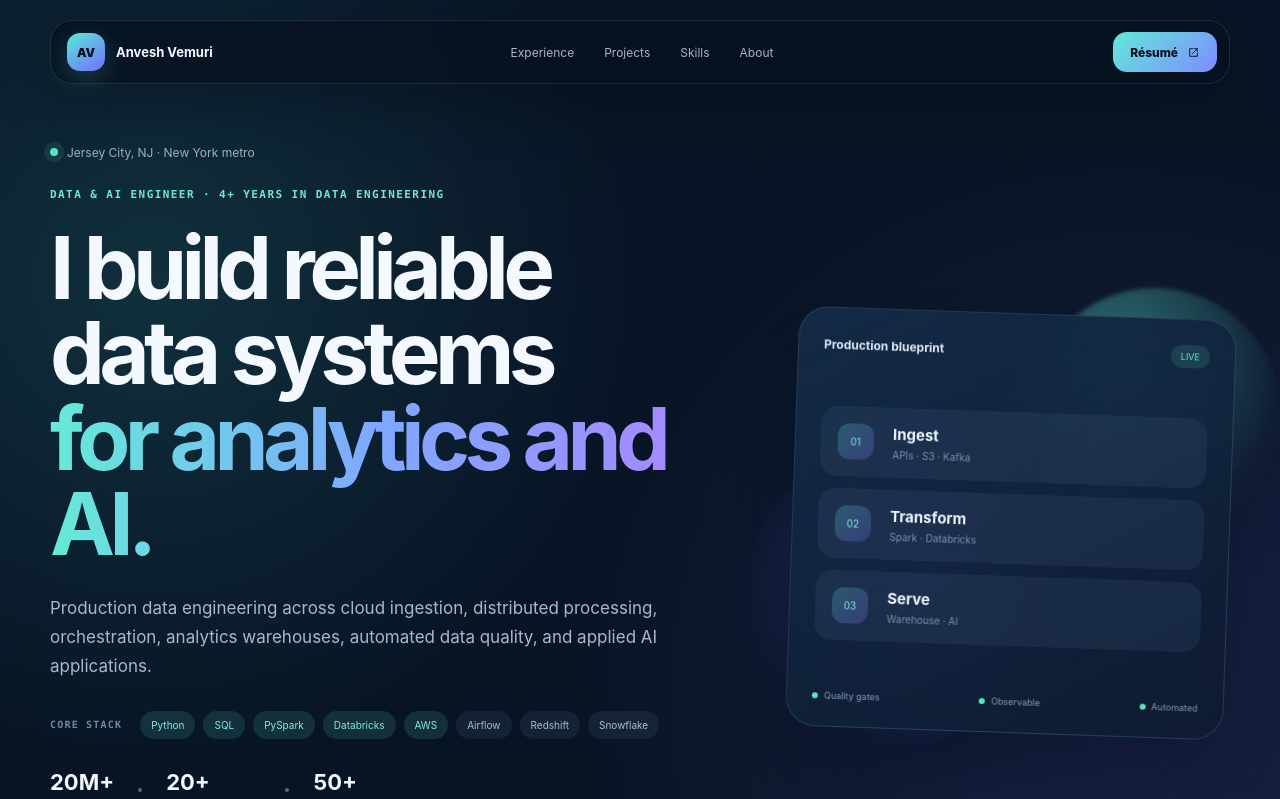
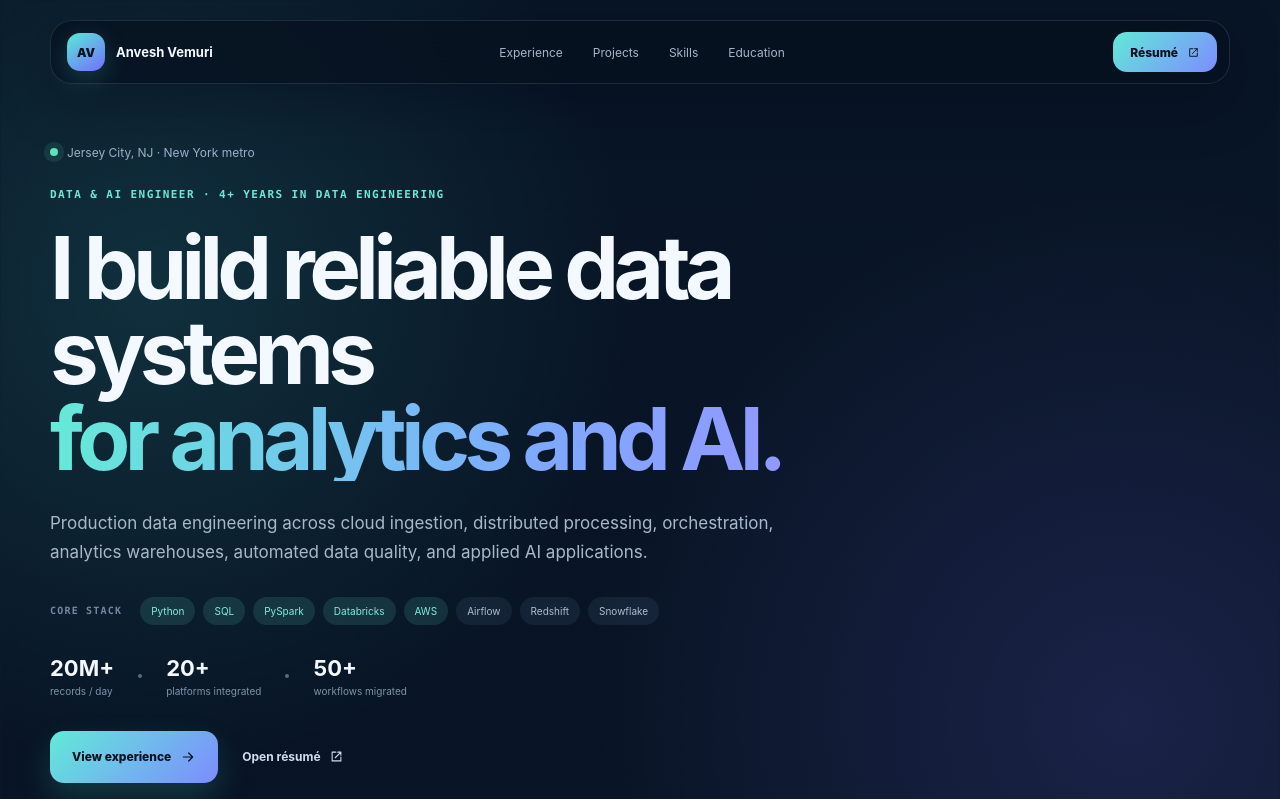
Before and after one commit to anveshsvemuri/anvesh-portfolio, a React (Vite) app: page / in a window 1280 px wide. Shown: the top 799 px of the page. Built offline with nearby package versions, Linux system fonts and the light colour scheme.

Commit message:
feat: separate education from professional credentials

```diff
--- a/src/App.css
+++ b/src/App.css
@@ -114,10 +114,11 @@
 }
 
 .hero-grid {
-  display: grid;
-  grid-template-columns: minmax(0, 1.16fr) minmax(360px, 0.84fr);
-  gap: clamp(45px, 7vw, 95px);
-  align-items: center;
+  display: block;
+}
+
+.hero-copy {
+  max-width: 1000px;
 }
 
 .availability,
@@ -148,7 +149,7 @@
 }
 
 .hero-copy h1 {
-  max-width: 760px;
+  max-width: 960px;
   margin: 24px 0 0;
   color: #f4f9ff;
   font-size: clamp(58px, 6.8vw, 92px);
@@ -165,7 +166,7 @@
 }
 
 .hero-lede {
-  max-width: 690px;
+  max-width: 760px;
   margin: 28px 0 0;
   color: #a8b8cb;
   font-size: 17px;
@@ -276,126 +277,6 @@
   font-weight: 700;
 }
 
-.hero-visual {
-  position: relative;
-  min-height: 520px;
-}
-
-.visual-orb {
-  position: absolute;
-  border-radius: 50%;
-  filter: blur(2px);
-}
-
-.visual-orb-one {
-  top: 30px;
-  right: -50px;
-  width: 250px;
-  height: 250px;
-  background: radial-gradient(circle at 35% 35%, rgba(93, 238, 217, 0.55), rgba(93, 238, 217, 0.02) 70%);
-}
-
-.visual-orb-two {
-  bottom: 30px;
-  left: -30px;
-  width: 300px;
-  height: 300px;
-  background: radial-gradient(circle at 60% 45%, rgba(119, 103, 255, 0.42), rgba(119, 103, 255, 0.02) 70%);
-}
-
-.blueprint-card {
-  position: absolute;
-  inset: 55px 0 45px 20px;
-  display: flex;
-  flex-direction: column;
-  padding: 25px;
-  border: 1px solid rgba(146, 194, 224, 0.16);
-  border-radius: 30px;
-  background: linear-gradient(150deg, rgba(19, 42, 70, 0.96), rgba(12, 25, 47, 0.9));
-  box-shadow: 0 36px 90px rgba(0, 8, 24, 0.45);
-  backdrop-filter: blur(24px);
-  transform: rotate(2deg);
-}
-
-.blueprint-header,
-.blueprint-footer {
-  display: flex;
-  align-items: center;
-  justify-content: space-between;
-}
-
-.blueprint-header > span {
-  color: #dce8f7;
-  font-size: 12px;
-  font-weight: 750;
-}
-
-.blueprint-header > i {
-  padding: 6px 10px;
-  border-radius: 999px;
-  background: rgba(89, 228, 190, 0.13);
-  color: #6de7c6;
-  font-size: 9px;
-  font-style: normal;
-  text-transform: uppercase;
-}
-
-.blueprint-flow {
-  display: grid;
-  gap: 12px;
-  margin: auto 0;
-}
-
-.blueprint-flow > div {
-  display: grid;
-  grid-template-columns: 42px 1fr;
-  gap: 4px 13px;
-  padding: 17px;
-  border-radius: 17px;
-  background: rgba(121, 157, 197, 0.09);
-}
-
-.blueprint-flow span {
-  grid-row: span 2;
-  display: grid;
-  width: 36px;
-  height: 36px;
-  place-items: center;
-  border-radius: 12px;
-  background: linear-gradient(135deg, rgba(92, 232, 211, 0.24), rgba(123, 107, 255, 0.26));
-  color: #7be8dc;
-  font-size: 10px;
-}
-
-.blueprint-flow strong {
-  color: #ecf5ff;
-  font-size: 15px;
-}
-
-.blueprint-flow small {
-  color: #7990aa;
-  font-size: 10px;
-}
-
-.blueprint-footer {
-  gap: 12px;
-  color: #8399b2;
-  font-size: 9px;
-}
-
-.blueprint-footer span {
-  display: flex;
-  gap: 6px;
-  align-items: center;
-}
-
-.blueprint-footer i {
-  width: 6px;
-  height: 6px;
-  border-radius: 50%;
-  background: #5ce4bd;
-}
-
 .section-block {
   padding-top: 115px;
   padding-bottom: 35px;
@@ -466,8 +347,7 @@
 
 .experience-meta > span,
 .skill-number,
-.project-topline > span:first-child,
-.foundation-row > span {
+.project-topline > span:first-child {
   color: #58dfd0;
   font-family: ui-monospace, SFMono-Regular, Menlo, monospace;
   font-size: 10px;
@@ -750,76 +630,140 @@
   font-style: normal;
 }
 
-.about-grid {
+.education-grid,
+.credential-grid {
   display: grid;
-  grid-template-columns: 1.05fr 0.95fr;
-  gap: 24px;
+  grid-template-columns: repeat(2, 1fr);
+  gap: 18px;
 }
 
-.about-statement,
-.foundation-list {
-  padding: 36px;
+.education-card {
+  min-height: 280px;
+  padding: clamp(28px, 4vw, 44px);
   border-radius: 28px;
-  background: rgba(18, 40, 67, 0.72);
+  background: linear-gradient(145deg, rgba(24, 57, 87, 0.92), rgba(18, 39, 68, 0.78));
 }
 
-.about-statement p {
-  margin: 0;
-  color: #b1c1d4;
-  font-size: clamp(19px, 2.3vw, 29px);
-  line-height: 1.45;
-  letter-spacing: -0.03em;
+.education-card:first-child {
+  background:
+    radial-gradient(circle at 90% 10%, rgba(116, 105, 255, 0.3), transparent 17rem),
+    linear-gradient(145deg, rgba(27, 66, 93, 0.95), rgba(19, 42, 76, 0.88));
 }
 
-.about-statement p + p {
-  margin-top: 24px;
-  color: #8398b0;
-  font-size: 14px;
-  line-height: 1.7;
-  letter-spacing: 0;
+.education-card-top {
+  display: flex;
+  justify-content: space-between;
+  align-items: center;
 }
 
-.about-statement strong {
-  color: #73e7d7;
+.education-card-top span,
+.credential-card > span {
+  color: #6fe5d6;
+  font-family: ui-monospace, SFMono-Regular, Menlo, monospace;
+  font-size: 10px;
+  font-weight: 700;
+  letter-spacing: 0.1em;
+  text-transform: uppercase;
 }
 
-.foundation-list {
+.education-card-top i {
   display: grid;
-  gap: 12px;
+  width: 50px;
+  height: 50px;
+  place-items: center;
+  border-radius: 16px;
+  background: rgba(101, 233, 215, 0.12);
+  color: #86ede0;
+  font-size: 12px;
+  font-style: normal;
+  font-weight: 800;
 }
 
-.foundation-row {
-  display: grid;
-  grid-template-columns: 35px 1fr;
-  gap: 13px;
-  align-items: center;
-  padding: 20px;
-  border-radius: 18px;
-  background: rgba(109, 143, 184, 0.08);
+.education-card h3 {
+  max-width: 470px;
+  margin: 60px 0 0;
+  color: #eef5ff;
+  font-size: clamp(24px, 3vw, 36px);
+  line-height: 1.08;
+  letter-spacing: -0.045em;
 }
 
-.foundation-row p,
-.foundation-row h3,
-.foundation-row small {
+.education-card p,
+.education-card small,
+.credential-card p,
+.credential-card small,
+.credentials-heading p {
   margin: 0;
 }
 
-.foundation-row p {
-  color: #66dfd1;
-  font-size: 9px;
-  text-transform: uppercase;
+.education-card p {
+  margin-top: 20px;
+  color: #b2c5da;
+  font-size: 14px;
+  font-weight: 650;
 }
 
-.foundation-row h3 {
-  margin-top: 6px;
-  color: #e4edf8;
-  font-size: 15px;
+.education-card small {
+  display: block;
+  margin-top: 7px;
+  color: #7f96b0;
+  font-size: 11px;
 }
 
-.foundation-row small {
-  display: block;
-  margin-top: 5px;
-  color: #8095ad;
+.credentials-section {
+  display: grid;
+  grid-template-columns: 0.72fr 1.28fr;
+  gap: 28px;
+  align-items: start;
+  margin-top: 54px;
+  padding: 34px;
+  border-radius: 28px;
+  background: rgba(12, 29, 52, 0.62);
+}
+
+.credentials-heading h3 {
+  margin: 22px 0 0;
+  color: #edf5ff;
+  font-size: 28px;
+  letter-spacing: -0.04em;
+}
+
+.credentials-heading p {
+  max-width: 310px;
+  margin-top: 12px;
+  color: #8297af;
+  font-size: 12px;
+  line-height: 1.65;
+}
+
+.credential-card {
+  position: relative;
+  min-height: 180px;
+  padding: 26px;
+  border-radius: 21px;
+  background: rgba(78, 112, 152, 0.11);
+}
+
+.credential-card h4 {
+  max-width: 330px;
+  margin: 42px 0 0;
+  color: #e8f0fa;
+  font-size: 19px;
+  line-height: 1.2;
+  letter-spacing: -0.025em;
+}
+
+.credential-card p {
+  margin-top: 12px;
+  color: #9db1c8;
+  font-size: 12px;
+}
+
+.credential-card small {
+  position: absolute;
+  top: 25px;
+  right: 25px;
+  color: #7088a3;
   font-size: 10px;
 }
 
@@ -913,10 +857,7 @@
 }
 
 @media (max-width: 1050px) {
-  .hero-grid { grid-template-columns: 1fr; }
   .hero-copy { max-width: 830px; }
-  .hero-visual { min-height: 430px; }
-  .blueprint-card { inset: 20px 8%; }
   .experience-row { grid-template-columns: 230px 1fr; gap: 28px; }
   .project-case { grid-template-columns: 1fr; }
   .project-copy { min-height: 390px; }
@@ -975,7 +916,7 @@
   .mobile-menu a span { color: #62e4d3; font-size: 9px; }
   .section-heading,
   .experience-row,
-  .about-grid { grid-template-columns: 1fr; }
+  .credentials-section { grid-template-columns: 1fr; }
   .section-heading { gap: 20px; }
   .highlight-grid,
   .skills-grid { grid-template-columns: 1fr; }
@@ -991,7 +932,6 @@
   .nav-shell { min-height: 58px; border-radius: 18px; }
   .brand-name { display: none; }
   .hero { min-height: auto; padding-top: 112px; padding-bottom: 50px; }
-  .hero-grid { gap: 28px; }
   .hero-copy h1 { font-size: clamp(45px, 14vw, 65px); }
   .hero-lede { font-size: 14px; }
   .hero-skills { grid-template-columns: 1fr; gap: 10px; }
@@ -1000,14 +940,14 @@
   .hero-proof > i { display: none; }
   .hero-proof strong { font-size: 18px; }
   .hero-actions { align-items: flex-start; flex-direction: column; }
-  .hero-visual { min-height: 370px; }
-  .blueprint-card { inset: 5px 0; padding: 19px; transform: none; }
-  .blueprint-footer { flex-wrap: wrap; }
   .section-block { padding-top: 80px; }
   .experience-row,
-  .project-case,
-  .about-statement,
-  .foundation-list { padding: 22px; border-radius: 22px; }
+  .project-case { padding: 22px; border-radius: 22px; }
+  .education-grid,
+  .credential-grid { grid-template-columns: 1fr; }
+  .education-card { min-height: 245px; padding: 24px; border-radius: 22px; }
+  .education-card h3 { margin-top: 42px; }
+  .credentials-section { margin-top: 34px; padding: 22px; border-radius: 22px; }
   .project-copy { min-height: 420px; padding: 12px 4px 15px; }
   .project-visual { border-radius: 16px; }
   .project-visual figcaption { display: none; }
--- a/src/App.jsx
+++ b/src/App.jsx
@@ -131,21 +131,33 @@ const projects = [
   },
 ]
 
-const foundations = [
+const education = [
   {
-    kind: 'Education',
-    title: 'M.S. Computer Information Systems',
-    meta: 'New England College · 2023',
+    degree: 'Ph.D. in Technology & Artificial Intelligence',
+    school: 'Southwest Baptist University',
+    period: 'Starting September 2026',
+    status: 'Incoming doctoral student',
   },
+  {
+    degree: 'M.S. in Computer Information Systems',
+    school: 'New England College',
+    period: 'Completed 2023',
+    status: 'Graduate degree',
+  },
+]
+
+const credentials = [
   {
     kind: 'Certification',
     title: 'SQL (Advanced) Certificate',
-    meta: 'HackerRank · 2026',
+    issuer: 'HackerRank',
+    year: '2026',
   },
   {
-    kind: 'Training',
+    kind: 'Professional training',
     title: 'Advanced Data Engineering',
-    meta: 'Databricks Academy · 2026',
+    issuer: 'Databricks Academy',
+    year: '2026',
   },
 ]
 
@@ -195,7 +207,7 @@ function Navbar() {
     ['Experience', '#experience'],
     ['Projects', '#projects'],
     ['Skills', '#stack'],
-    ['About', '#about'],
+    ['Education', '#about'],
   ]
 
   return (
@@ -288,26 +300,6 @@ function Hero() {
             </a>
           </div>
         </div>
-        <aside className="hero-visual reveal reveal-delay-2" aria-label="Data systems blueprint">
-          <div className="visual-orb visual-orb-one" />
-          <div className="visual-orb visual-orb-two" />
-          <div className="blueprint-card">
-            <div className="blueprint-header">
-              <span>Production blueprint</span>
-              <i>Live</i>
-            </div>
-            <div className="blueprint-flow">
-              <div><span>01</span><strong>Ingest</strong><small>APIs · S3 · Kafka</small></div>
-              <div><span>02</span><strong>Transform</strong><small>Spark · Databricks</small></div>
-              <div><span>03</span><strong>Serve</strong><small>Warehouse · AI</small></div>
-            </div>
-            <div className="blueprint-footer">
-              <span><i /> Quality gates</span>
-              <span><i /> Observable</span>
-              <span><i /> Automated</span>
-            </div>
-          </div>
-        </aside>
       </div>
     </section>
   )
@@ -457,28 +449,41 @@ function Stack() {
 function About() {
   return (
     <section id="about" className="section-shell section-block about-section">
-      <SectionHeading index="04" eyebrow="Education & direction" title="Foundation now. Applied AI next." />
+      <SectionHeading
+        index="04"
+        eyebrow="Education"
+        title="Academic foundation for data and AI."
+        copy="Graduate study that supports my work across data platforms, applied AI, and production engineering."
+      />
 
-      <div className="about-grid">
-        <div className="about-statement reveal">
-          <p>
-            I’m most interested in the layer where <strong>data infrastructure meets real decisions</strong>: dependable ingestion, scalable processing, understandable models, and quality checks that make teams trust what they see.
-          </p>
-          <p>
-            My current work is centered on production data engineering. I’m also building toward deeper applied AI and ML systems work, with a strong data-platform foundation underneath it.
-          </p>
+      <div className="education-grid">
+        {education.map((item, index) => (
+          <article className={`education-card reveal reveal-delay-${index + 1}`} key={item.degree}>
+            <div className="education-card-top">
+              <span>{item.status}</span>
+              <i>{index === 0 ? 'Ph.D.' : 'M.S.'}</i>
+            </div>
+            <h3>{item.degree}</h3>
+            <p>{item.school}</p>
+            <small>{item.period}</small>
+          </article>
+        ))}
+      </div>
+
+      <div className="credentials-section">
+        <div className="credentials-heading reveal">
+          <span className="micro-label">Professional development</span>
+          <h3>Certifications & training</h3>
+          <p>Industry learning presented separately from academic degrees.</p>
         </div>
-
-        <div className="foundation-list reveal reveal-delay-2">
-          {foundations.map((item, index) => (
-            <div className="foundation-row" key={item.title}>
-              <span>0{index + 1}</span>
-              <div>
-                <p>{item.kind}</p>
-                <h3>{item.title}</h3>
-                <small>{item.meta}</small>
-              </div>
-            </div>
+        <div className="credential-grid">
+          {credentials.map((item, index) => (
+            <article className={`credential-card reveal reveal-delay-${index + 1}`} key={item.title}>
+              <span>{item.kind}</span>
+              <h4>{item.title}</h4>
+              <p>{item.issuer}</p>
+              <small>{item.year}</small>
+            </article>
           ))}
         </div>
       </div>
```
